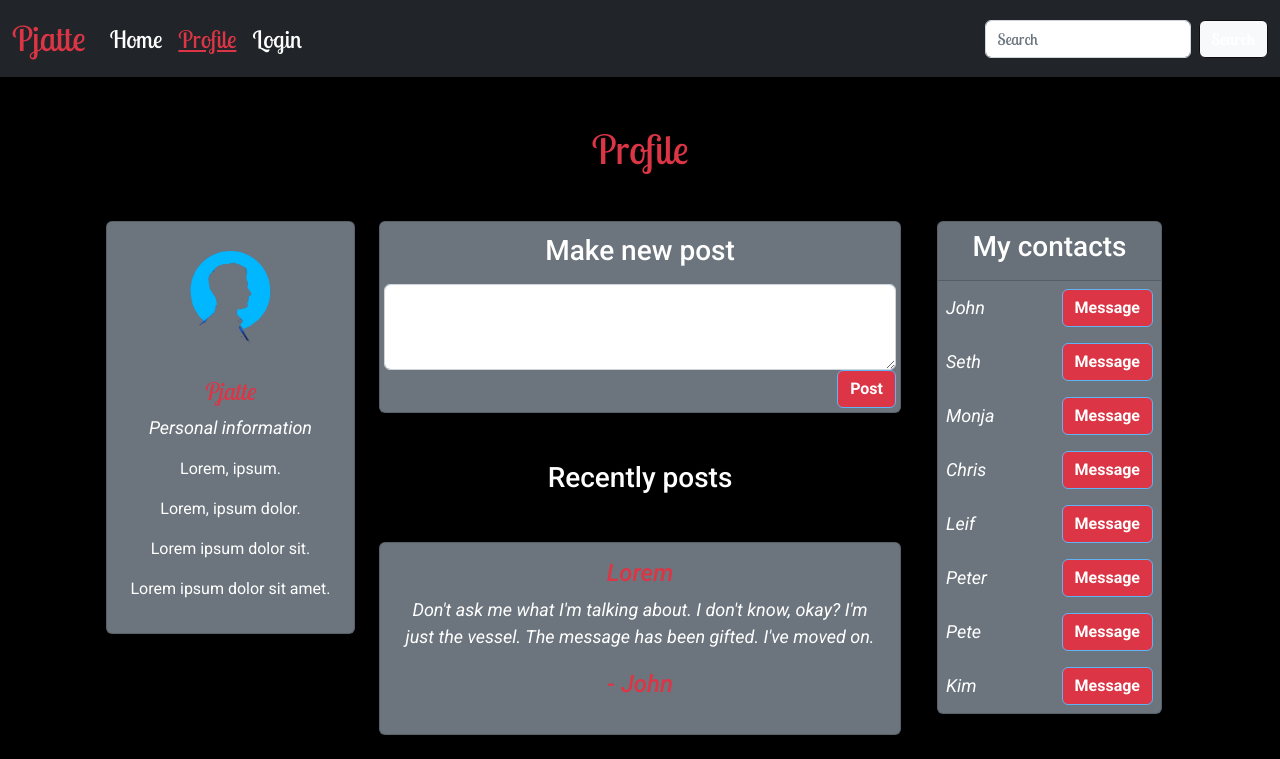
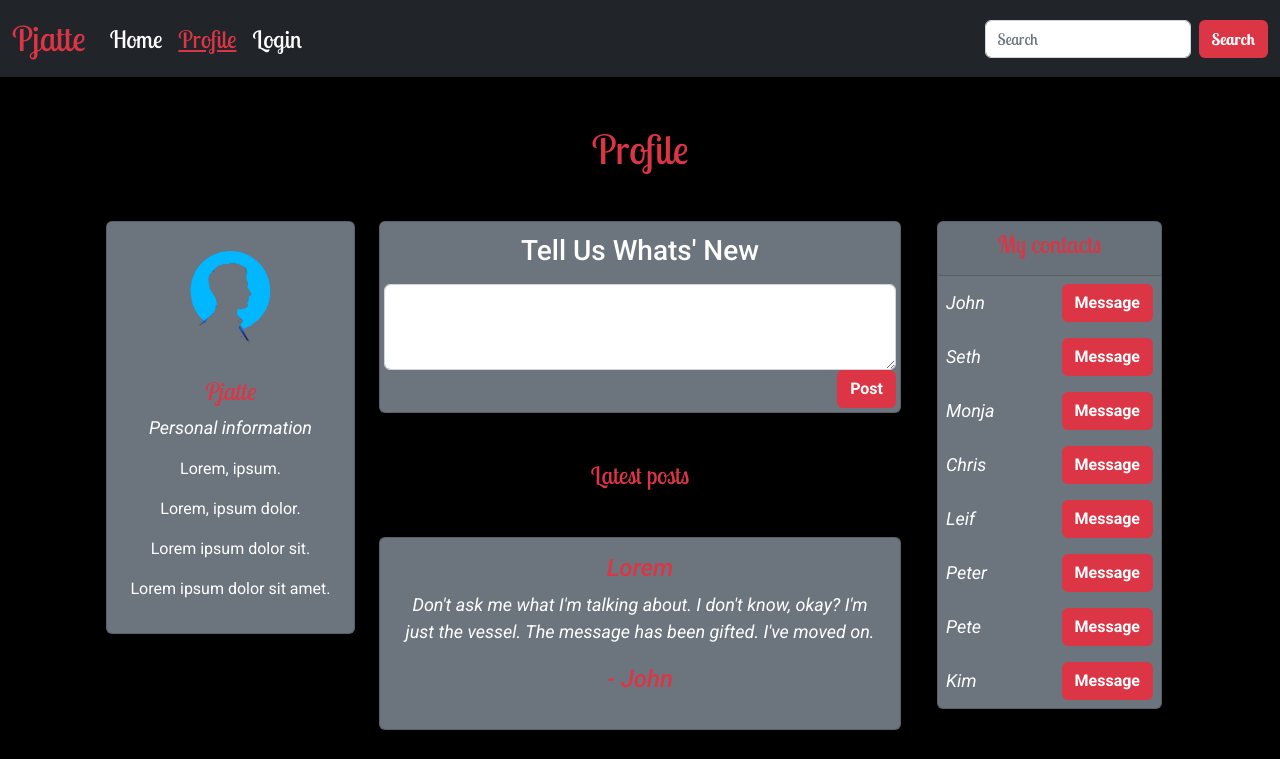
Before and after one commit to Pjatte1337/CSS-Framework-CA, a website: page profile.html in a window 1280 px wide. Shown: the top 759 px of the page. Drawn offline with nearby package versions, Linux system fonts and the light colour scheme.

Commit message:
Updated custom fonts

```diff
--- a/profile.html
+++ b/profile.html
@@ -20,8 +20,8 @@
           <li class="nav-item"><a class="nav-link" href="login.html">Login</a></li>
         </ul>
         <form class="d-flex" role="search">
-          <input class="form-control me-2" type="search" placeholder="Search" aria-label="Search"/>
-          <button class="btn btn-outline-success bg-light" type="submit">Search</button>
+          <input class="form-control me-2" type="search" placeholder="Search" aria-label="Search">
+          <button class="btn " type="submit">Search</button>
         </form>
       </div>
     </div>
@@ -48,15 +48,15 @@
             <div class="col-xl-6 col-md-8 mb-5">
               <form action="" class="card p-1 mb-5 bg-theme-bg-sec shadow">
                 <div class="d-flex flex-column gap-15">
-                  <label class="text-theme-text p-2 h3">Make new post</label>
+                  <label class="text p-2 h3">Tell Us Whats' New</label>
                   <textarea class="form-control" id="FormControlTextarea" rows="3"></textarea>
                   <div class="d-flex justify-content-end">
-                    <button class="btn btn-primary">Post</button>
+                    <button class="btn">Post</button>
                   </div>
                 </div>
               </form>
               <div class="d-flex flex-column gap-15" id="postedPosts">
-                <h3 class="mb-5">Recently posts</h3>
+                <h4 class="mb-5">Latest posts</h4>
                 <div class="row row-cols-1 row-cols-md-2 g-4">
                   <div class="col-xl-12 col-md-8 mb-2">
                     <div class="card">
@@ -138,40 +138,40 @@
               <div class="container-fluid">
                 <div class="card shadow">
                   <div class="card-header">
-                    <h3>My contacts</h3>
+                    <h4>My contacts</h4>
                   </div>
                   <div class="contactlist">
                     <div class="d-flex justify-content-between align-items-center gap-10">
                       <p class="names align-items-center m-2">John</p>
-                      <button class="btn btn-primary m-2">Message</button>
+                      <button class="btn m-2">Message</button>
                     </div>
                     <div class="d-flex justify-content-between align-items-center gap-10">
                       <p class="names align-items-center m-2">Seth</p>
-                      <button class="btn btn-primary m-2">Message</button>
+                      <button class="btn m-2">Message</button>
                     </div>
                     <div class="d-flex justify-content-between align-items-center gap-10">
                       <p class="names align-items-center m-2">Monja</p>
-                      <button class="btn btn-primary m-2">Message</button>
+                      <button class="btn m-2">Message</button>
                     </div>
                     <div class="d-flex justify-content-between align-items-center gap-10">
                       <p class="names align-items-center m-2">Chris</p>
-                      <button class="btn btn-primary m-2">Message</button>
+                      <button class="btn m-2">Message</button>
                     </div>
                     <div class="d-flex justify-content-between align-items-center gap-10">
                       <p class="names align-items-center m-2">Leif</p>
-                      <button class="btn btn-primary m-2">Message</button>
+                      <button class="btn m-2">Message</button>
                     </div>
                     <div class="d-flex justify-content-between align-items-center gap-10">
                       <p class="names align-items-center m-2">Peter</p>
-                      <button class="btn btn-primary m-2">Message</button>
+                      <button class="btn m-2">Message</button>
                     </div>
                     <div class="d-flex justify-content-between align-items-center gap-10">
                       <p class="names align-items-center m-2">Pete</p>
-                      <button class="btn btn-primary m-2">Message</button>
+                      <button class="btn m-2">Message</button>
                     </div>
                     <div class="d-flex justify-content-between align-items-center gap-10">
                       <p class="names align-items-center m-2">Kim</p>
-                      <button class="btn btn-primary m-2">Message</button>
+                      <button class="btn m-2">Message</button>
                     </div>
                   </div>
                 </div>
```
Also changed, not shown: index.html (+11 -10 lines), login.html (+2 -2 lines).
